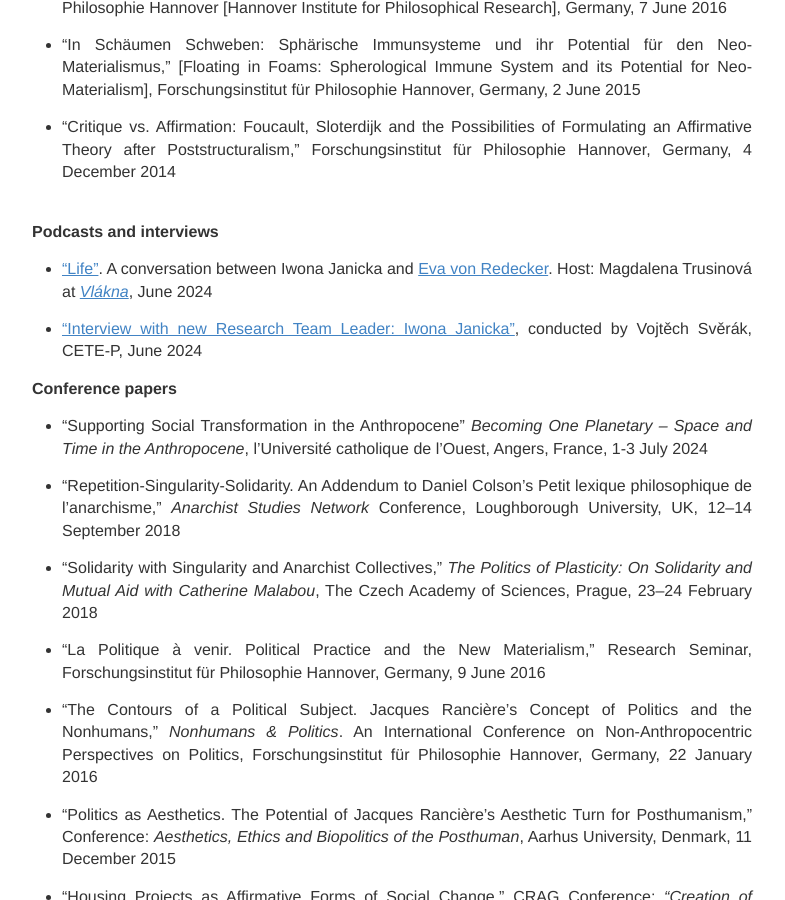
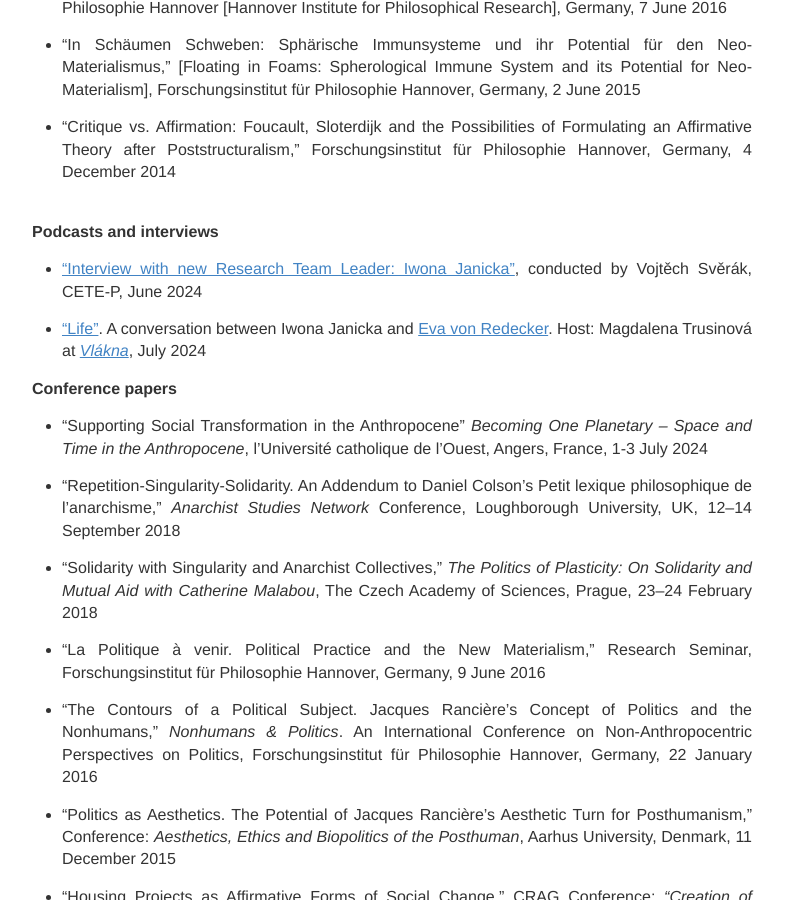
Before and after one commit to IJanicka/IJanicka.github.io, a Jekyll site: the page built from talks.md, in a window 1280 px wide and 900 px high, scrolled down 1275 px. Shown: the whole window, without its empty margins (248-1033 px from the left). Built offline with Jekyll 4.4.1, drawn with Linux system fonts in a browser that asks for light colours.

Commit message:
Update talks.md

```diff
--- a/talks.md
+++ b/talks.md
@@ -43,10 +43,10 @@ permalink: /talks/
 
 **Podcasts and interviews**<br>
 
-* <a href="https://open.spotify.com/episode/59mVHod5N6SnLYEXxXdtxo" target="_blank"> "Life"</a>. A conversation between Iwona Janicka and <a href="https://www.evredecker.net" target="_blank">Eva von Redecker</a>. Host: Magdalena Trusinová at <a href="https://open.spotify.com/show/5Vu8y1uboRg3DRelmH9zPI" target="_blank">*Vlákna*</a>, June 2024
+* <a href="https://cetep.eu/news/interview-with-new-research-team-leader-iwona-janicka/" target="_blank"> "Interview with new Research Team Leader: Iwona Janicka"</a>, conducted by Vojtěch Svěrák, CETE-P, June 2024
 <br>
 
-* <a href="https://cetep.eu/news/interview-with-new-research-team-leader-iwona-janicka/" target="_blank"> "Interview with new Research Team Leader: Iwona Janicka"</a>, conducted by Vojtěch Svěrák, CETE-P, June 2024
+* <a href="https://open.spotify.com/episode/59mVHod5N6SnLYEXxXdtxo" target="_blank"> "Life"</a>. A conversation between Iwona Janicka and <a href="https://www.evredecker.net" target="_blank">Eva von Redecker</a>. Host: Magdalena Trusinová at <a href="https://open.spotify.com/show/5Vu8y1uboRg3DRelmH9zPI" target="_blank">*Vlákna*</a>, July 2024
 <br>
 
 **Conference papers**<br>
```
